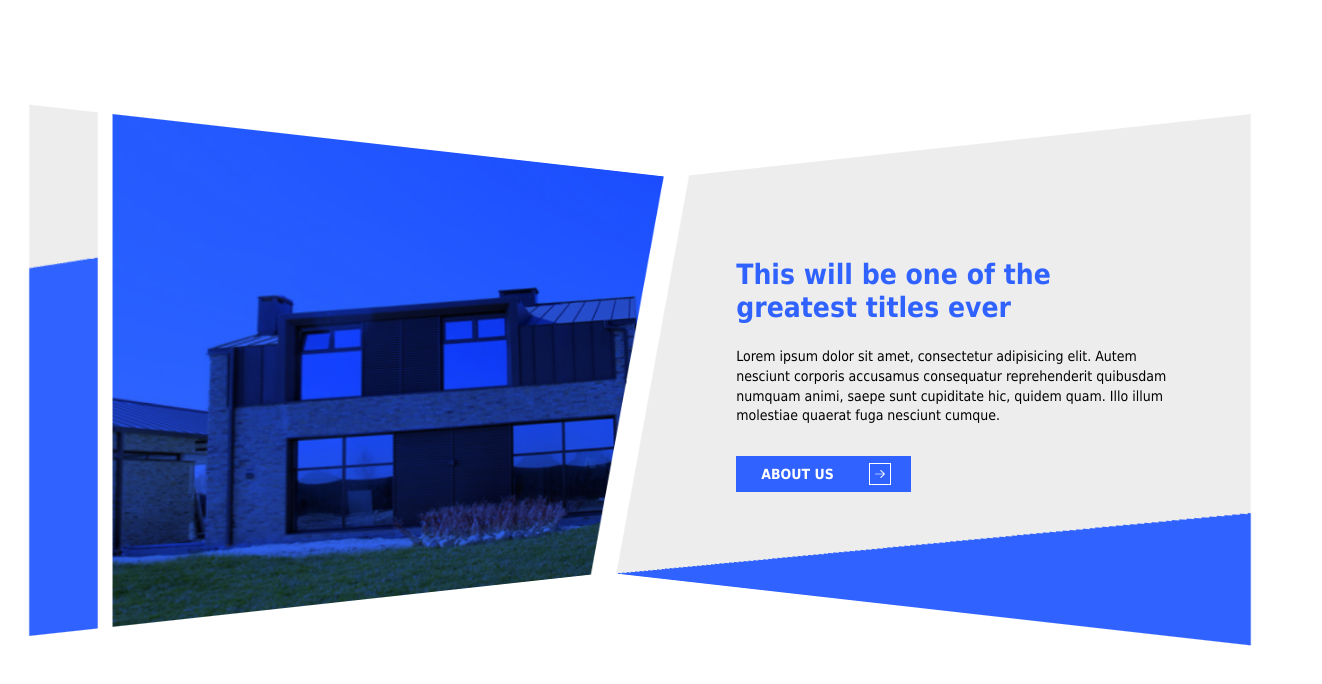
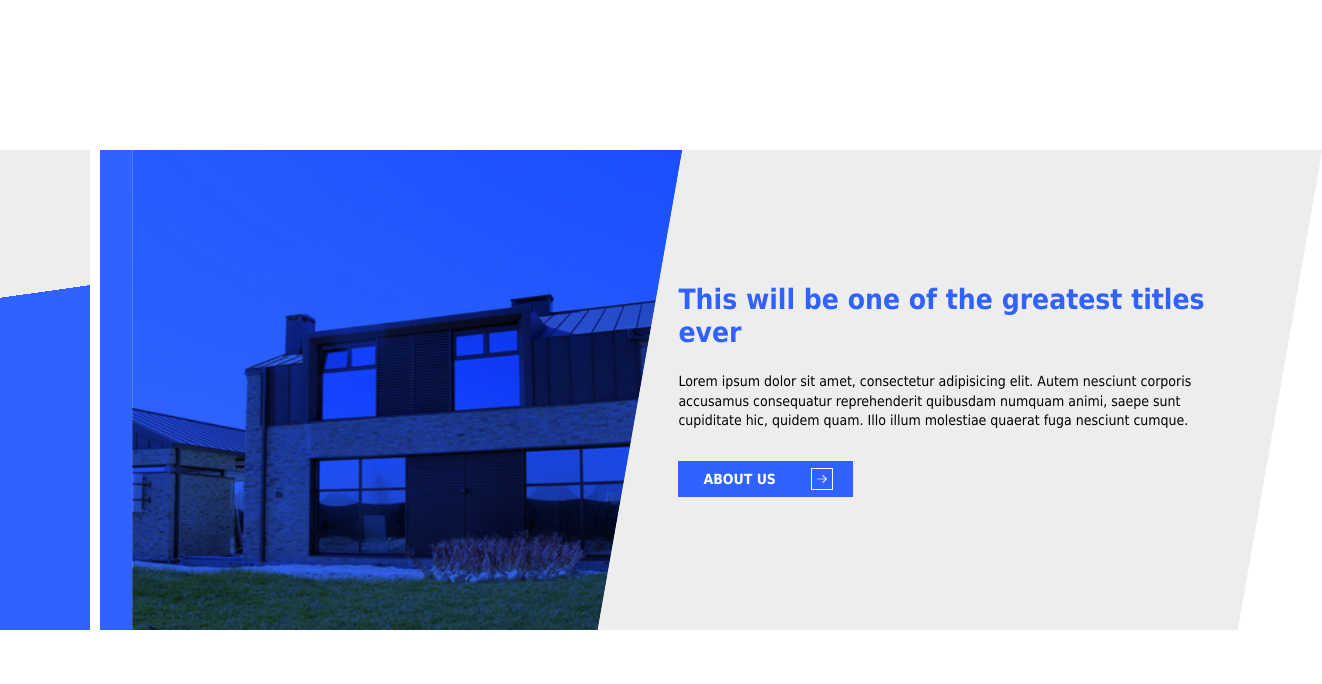
Before and after one commit to rslisenko/test-example, a plain HTML site: page index.html in a window 1280 px wide. Shown: the whole page, 1322 px wide, since content can reach past the window. Drawn offline with Linux system fonts and the light colour scheme.

Commit message:
modify markup

```diff
--- a/index.html
+++ b/index.html
@@ -10,18 +10,26 @@
 	<div class="test-block">
 
 		<div class="test-block__background-scene">
-			<div class="left cover">
-			</div>
-			<div class="right">
-			</div>
+			<!-- <div class="top"></div> -->
+			<!-- <div class="left cover"> -->
+			<!-- </div> -->
+			<!-- <div class="right"> -->
+			<!-- </div> -->
 		</div>
 
 		<div class="test-block__content">
-			<div class="inner">
-				<h2 class="title">This will be one of the greatest titles ever</h2>
-				<p>Lorem ipsum dolor sit amet, consectetur adipisicing elit. Autem nesciunt corporis accusamus consequatur reprehenderit quibusdam numquam animi, saepe sunt cupiditate hic, quidem quam. Illo illum molestiae quaerat fuga nesciunt cumque.</p>
-				<div class="btn-wrapper">
-					<a href="#" class="btn btn--blue btn--with-arrow">About us</a>
+			<div class="left">
+				<div class="inner cover">
+
+				</div>
+			</div>
+			<div class="right">
+				<div class="inner">
+					<h2 class="title">This will be one of the greatest titles ever</h2>
+					<p>Lorem ipsum dolor sit amet, consectetur adipisicing elit. Autem nesciunt corporis accusamus consequatur reprehenderit quibusdam numquam animi, saepe sunt cupiditate hic, quidem quam. Illo illum molestiae quaerat fuga nesciunt cumque.</p>
+					<div class="btn-wrapper">
+						<a href="#" class="btn btn--blue btn--with-arrow">About us</a>
+					</div>
 				</div>
 			</div>
 		</div>
--- a/styles/scss/_global.scss
+++ b/styles/scss/_global.scss
@@ -2,6 +2,7 @@
 body {
 	font-family: $main_font;
 	font-size: 14px;
+	margin: 0;
 }
 p {
 	line-height: 1.4;
--- a/styles/scss/pages/_home.scss
+++ b/styles/scss/pages/_home.scss
@@ -2,9 +2,7 @@
 .test-block {
 	position: relative;
 	width: 100%;
-	max-width: 1100px;
-	max-height: calc(100vh - 150px);
-	height: 450px;
+	min-height: 60vh;
 	margin: 150px auto 0;
 	display: flex;
 	flex-wrap: wrap;
@@ -16,44 +14,69 @@
 		top: 0;
 		width: 100%;
 		height: 100%;
-		perspective: 250px;
-		@include mq($mobile) {
-			position: relative;
+		// @include mq($mobile) {
+		// 	position: relative;
+		// 	z-index: 5;
+		// 	top: -15vw;
+		// 	height: auto;
+		// 	padding-bottom: 90%;
+		// 	order: 2;
+		// 	perspective: none;
+		// }
+		.top {
+			position: absolute;
 			z-index: 5;
-			top: -15vw;
-			height: auto;
-			padding-bottom: 90%;
-			order: 2;
-			perspective: none;
-		}
-		.left {
-			position: relative;
-			top: -4px;
-			width: 100%;
-			transform: translate(30px) rotateY(8deg);
-			clip-path: polygon(0 0, 100% 0, 85% 100%, 0 100%);
-			background-color: $blue;
-			background-blend-mode: multiply;
-			background-image: url('../images/image.jpg');
-			@include mq($mobile) {
-				position: absolute;
-				top: 0;
-				left: 0;
 			width: 100%;
 			height: 100%;
-				transform: none;
-				clip-path: polygon(0 15%, 100% 0, 100% 80%, 0 100%);
-				background-image: url('../images/image-2.jpg');
+			&:before {
+				content: "";
+				position: absolute;
+				left: 0;
+				top: 0;
+				width: 50%;
+				height: 100%;
+				background-color: $white;
+				transform: rotateZ(8deg) rotateX(180deg) skewX(-8deg);
+				transform-origin: left top;
 			}
+			&:after {
+				content: "";
+				position: absolute;
+				right: 0;
+				top: 0;
+				width: 50%;
+				height: 100%;
+				background-color: $white;
+				transform: rotateZ(-8deg) rotateX(180deg) skewX(8deg);
+				transform-origin: right top;
+			}
+
+		}
+	}
+	&__content {
+		width: 100%;
+		position: relative;
+		display: flex;
+		flex-wrap: wrap;
+		align-content: center;
+		justify-content: center;
+		z-index: 2;
+		// @include mq($mobile) {
+		// 	margin-left: 0;
+		// 	width: 100%;
+		// 	padding: 200px 10vw 20vw;
+		// 	background: $gray;
+		// 	clip-path: polygon(0 15%, 100% 0, 100% 100%, 0 100%);
+		// }
 		&:before {
 			content: "";
 			position: absolute;
 			z-index: 1;
 			top: 0;
 			left: 0;
-				width: 10%;
+			width: 100px;
 			height: 100%;
-				background: linear-gradient(-15deg, $blue 70%, $gray 70%);
+			background: linear-gradient(-8deg, $blue 70%, $gray 70%);
 			border-right: 10px solid $white;
 			box-sizing: border-box;
 			@include mq($mobile) {
@@ -68,46 +91,49 @@
 				transform: rotateZ(6deg);
 			}
 		}
-		}
-		.right {
+		.left {
+			width: 50%;
+			height: 100%;
+			display: flex;
+			background-color: $blue;
+			transform: skewX(-10deg);
+			overflow: hidden;
+			.inner {
 				position: relative;
-			top: 4px;
 				width: 100%;
-			transform: translate(-30px) rotateY(-8deg);
-			clip-path: polygon(15% 0, 100% 0, 100% 100%, 0 100%);
-			background: $gray;
-			&:after {
-				content: "";
+				max-width: 550px;
+				margin-left: auto;
+				transform: skewX(10deg);
+				transform-origin: right top;
+				background-color: $blue;
+				background-blend-mode: multiply;
+				background-image: url('../images/image.jpg');
+				@include mq($mobile) {
 					position: absolute;
+					top: 0;
+					left: 0;
 					width: 100%;
-				height: 25%;
-				bottom: 0;
-				left: 0;
-			    background: linear-gradient(to top left, $blue 50%, $gray 50%);
+					height: 100%;
+					transform: none;
+					clip-path: polygon(0 15%, 100% 0, 100% 80%, 0 100%);
+					background-image: url('../images/image-2.jpg');
 				}
 			}
 		}
-	&__content {
-		position: relative;
+		.right {
+			width: 50%;
+			height: 100%;
 			display: flex;
-		flex-wrap: wrap;
-		align-content: center;
-		justify-content: center;
-		z-index: 2;
-		width: 50%;
-		margin-left: 50%;
-		@include mq($mobile) {
-			margin-left: 0;
+			align-items: center;
+			transform: skewX(-10deg);
+			background-color: $gray;
+			.inner {
 				width: 100%;
-			padding: 200px 10vw 20vw;
-			background: $gray;
-			clip-path: polygon(0 15%, 100% 0, 100% 100%, 0 100%);
-		}
-		.inner {
+				max-width: 550px;
 				position: relative;
 				z-index: 2;
-			max-width: 80%;
-			margin-left: 15%;
+				padding: 10vw 0 10vw 3vw;
+				transform: skewX(10deg);
 				@include mq($mobile) {
 					max-width: 100%;
 					margin-left: auto;
@@ -136,3 +162,4 @@
 			}
 		}
 	}
+}
```
Also changed, not shown: styles/style.css. Lines whose indentation alone changed are shown as unchanged.
